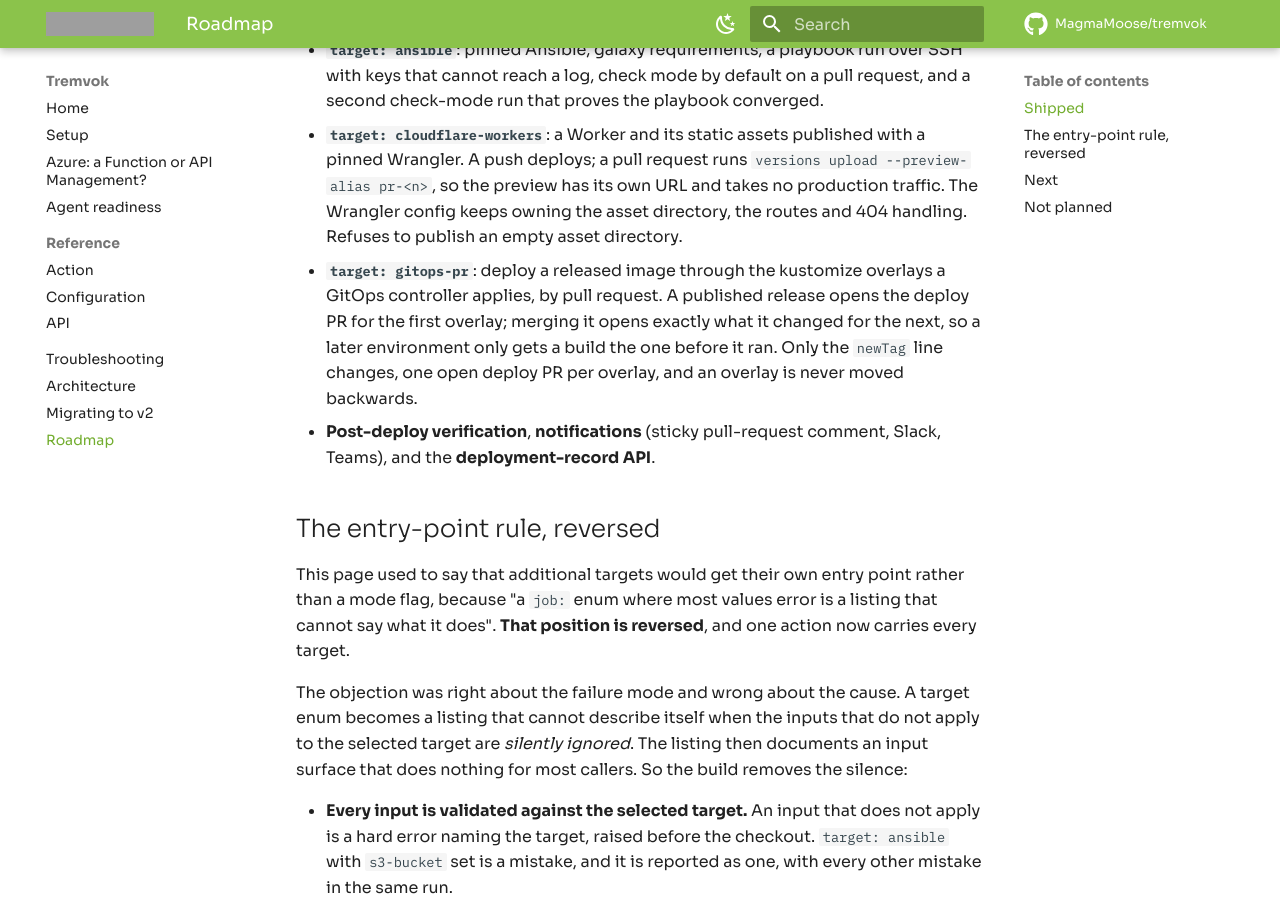
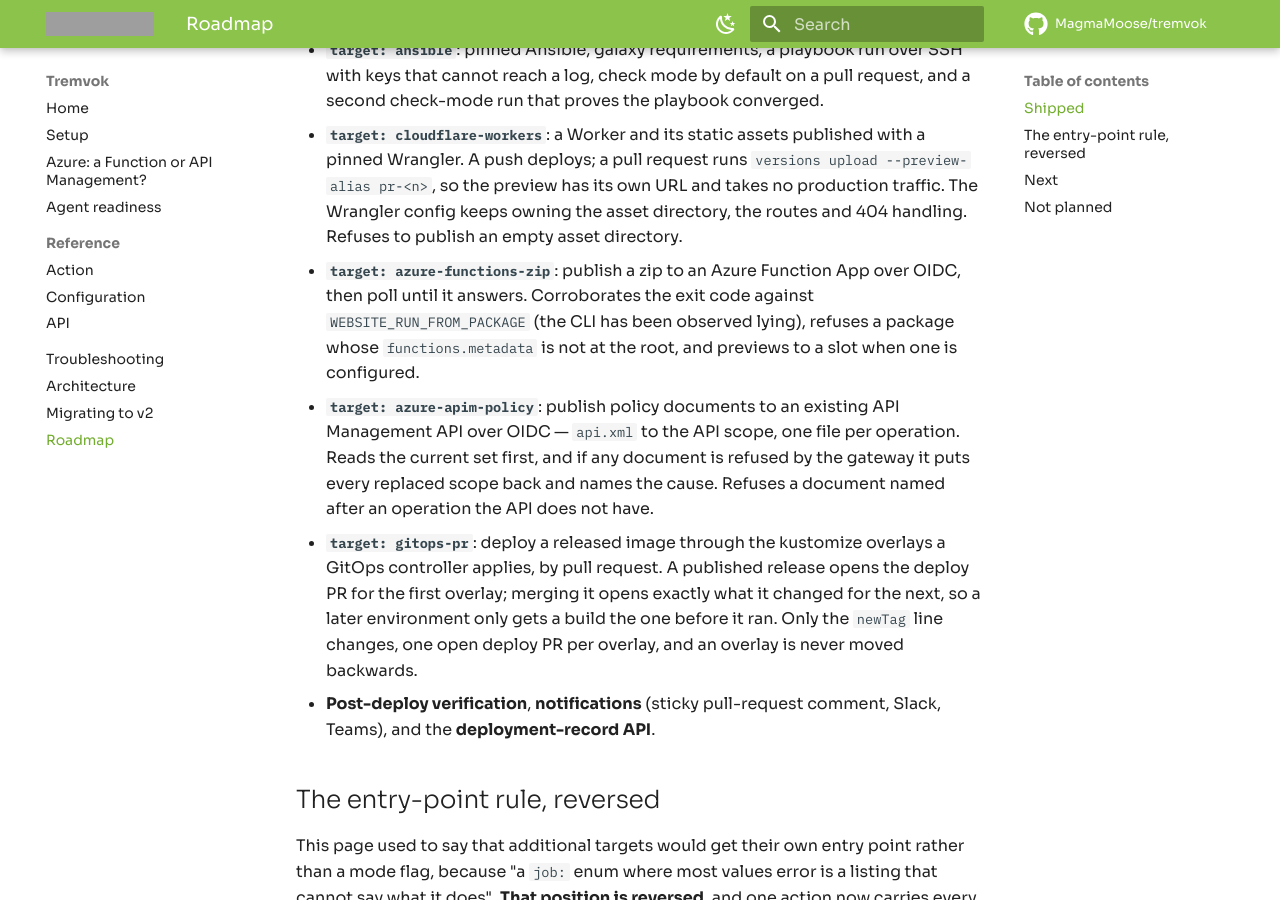
Before and after one commit to MagmaMoose/tremvok, an MkDocs documentation site: the page built from docs/roadmap.md, in a window 1280 px wide and 900 px high, scrolled down 1083 px. Built offline with MkDocs 1.6.1 and Material for MkDocs 9.7.7, drawn with Linux system fonts in a browser that asks for light colours; comment, search, counter and statistics services are not loaded; grey boxes are pictures that could not be loaded.

Commit message:
docs-update maintenance (#71)
Automated maintenance run.

Co-authored-by: Caleb Sargeant <calebsargeant@users.noreply.github.com>

```diff
--- a/docs/roadmap.md
+++ b/docs/roadmap.md
@@ -43,6 +43,14 @@ repo, it is wrong.
   the preview has its own URL and takes no production traffic. The Wrangler config keeps
   owning the asset directory, the routes and 404 handling. Refuses to publish an empty asset
   directory.
+- **`target: azure-functions-zip`**: publish a zip to an Azure Function App over OIDC, then
+  poll until it answers. Corroborates the exit code against `WEBSITE_RUN_FROM_PACKAGE` (the
+  CLI has been observed lying), refuses a package whose `functions.metadata` is not at the
+  root, and previews to a slot when one is configured.
+- **`target: azure-apim-policy`**: publish policy documents to an existing API Management
+  API over OIDC — `api.xml` to the API scope, one file per operation. Reads the current set
+  first, and if any document is refused by the gateway it puts every replaced scope back and
+  names the cause. Refuses a document named after an operation the API does not have.
 - **`target: gitops-pr`**: deploy a released image through the kustomize overlays a GitOps
   controller applies, by pull request. A published release opens the deploy PR for the first
   overlay; merging it opens exactly what it changed for the next, so a later environment only
```
Also changed, not shown: README.md (+1 -1 lines), docs/troubleshooting.md (+3 -2 lines).
